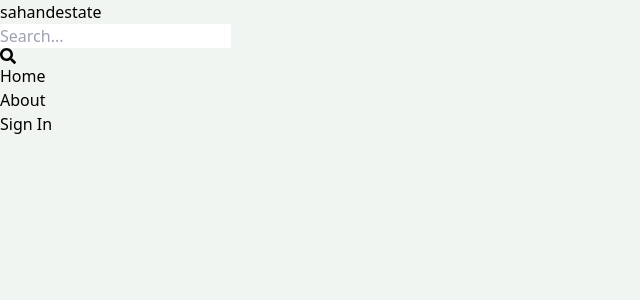
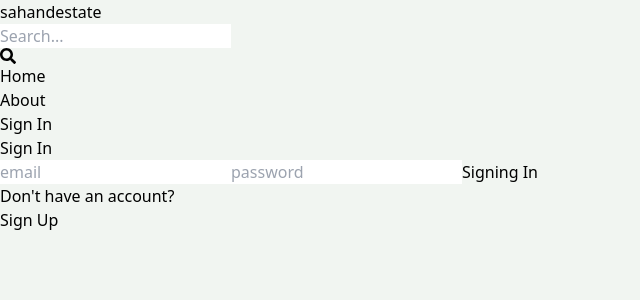
Before and after one commit to yassinebentaarit/MERN-marketplace, a React (Vite) app in the folder client/: page /sign-in in a window 1280 px wide. Shown: the top 300 px of the page, without its empty margins (0-640 px from the left). Built offline with nearby package versions, Linux system fonts and the light colour scheme.

Commit message:
signIn page

```diff
--- a/client/src/pages/SignIn.jsx
+++ b/client/src/pages/SignIn.jsx
@@ -1,9 +1,92 @@
-import React from 'react'
+import { useState } from 'react'
+import {Link, useNavigate} from 'react-router-dom'
 
 export default function SignIn() {
+
+  const [formData, setFormData] = useState({});
+  const [error, setError] = useState(null);
+  const [loading, setLoading] = useState(false);
+  const [numIn8, setNumIn8] = useState(false);
+  const [numMsg, setNumMsg] = useState('');
+  const [countSubmit, setCountSubmit] = useState(0);
+  const [isUnder16, setIsUnder16] = useState(false);
+  const [validPassword, setValidPassword] = useState(false);
+  const [passwordMsg, setPasswordMsg] = useState('');
+  const navigate = useNavigate();
+
+  const handleChange = (e) => {
+    setFormData(
+      {
+        ...formData,
+        [e.target.id]:e.target.value,
+      }
+    );
+    if (e.target.id === 'num'){
+      if(e.target.value.length===8){
+        setNumIn8(true)
+      } else {
+        setNumIn8(false)
+      }
+    }
+  };
+
+  const handleSubmit = async(e) => {
+    e.preventDefault();
+    setCountSubmit(1);
+      try {
+
+          setLoading(true)
+          const res = await fetch ('/api/auth/signin',
+          {
+            method: 'POST',
+            headers: {
+              'Content-Type': 'application/json',
+            },
+            body: JSON.stringify(formData),
+          });
+          const data = await res.json();
+          if (data.success === false) {
+            setLoading(false);
+            setError(data.message);
+            return
+          }
+          setLoading(false);
+          setError(null);
+          navigate('/');
+      } catch (error) {
+        setLoading(false);
+        setError(error.message);
+      }
+  }
   return (
-    <div>
-
+    <div className='p-3 ml-20 mt-4 max-w-lg mx-auto '>
+      <h1 className='text-4xl text-center font-semibold my-7 pr-20'>Sign In</h1>
+      <form onSubmit={handleSubmit} className='flex flex-col gap-4 w-11/12 pt-10'>
+        <input
+          type="email"
+          placeholder='email'
+          className='border p-3 rounded-lg'
+          id='email'
+          onChange={handleChange}/>
+        <input
+          type="password"
+          placeholder='password'
+          className='border p-3 rounded-lg'
+          id='password'
+          onChange={handleChange}/>
+        <button disabled={loading} className='bg-slate-700 text-white p-3
+        rounded-lg uppercase hover:opacity-95
+        disabled: opacitiy-80'>
+          {loading? 'Loading... ' : 'Signing In'}
+        </button>
+      </form>
+      <div className='flex gap-2 mt-5'>
+        <p>Don't have an account?</p>
+        <Link to={"/sign-up"}>
+          <span className='text-blue-700'>Sign Up</span>
+        </Link>
+      </div>
+      {error && <p className='text-red-600 mt-5'> {error}</p>}
     </div>
   )
 }
--- a/client/src/pages/SignUp.jsx
+++ b/client/src/pages/SignUp.jsx
@@ -51,7 +51,8 @@ export default function SignUp() {
   const verifNum = (num) => {
     const stringNum= num.toString();
     if (stringNum.length==8) {
-      return setNumIn8(true);
+      setNumIn8(true);
+      return t
     }
   }
 
@@ -59,7 +60,7 @@ export default function SignUp() {
     e.preventDefault();
     setCountSubmit(1);
       try {
-        if (verifNum(num)&& validPassword) {
+        if ((numIn8) && (validPassword)) {
           setLoading(true)
           const res = await fetch ('/api/auth/signup',
           {
```
Also changed, not shown: 1 other file (tests, documents, lock files or other folders).
